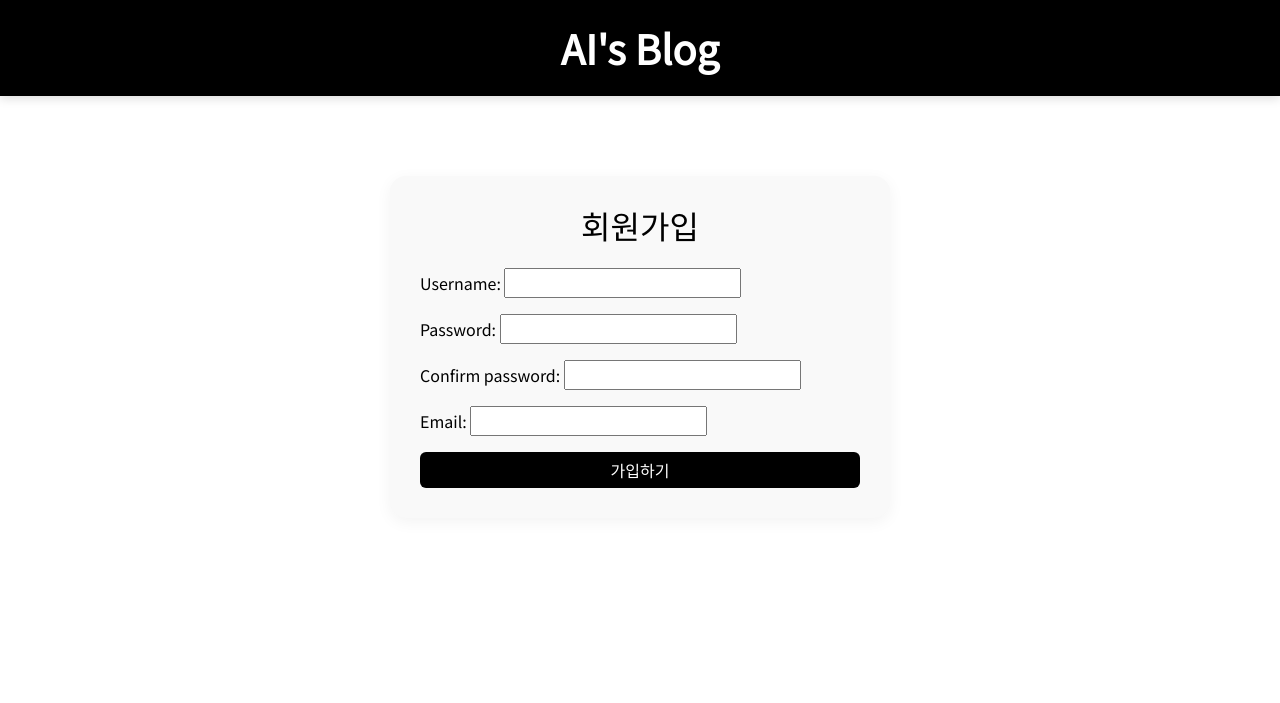
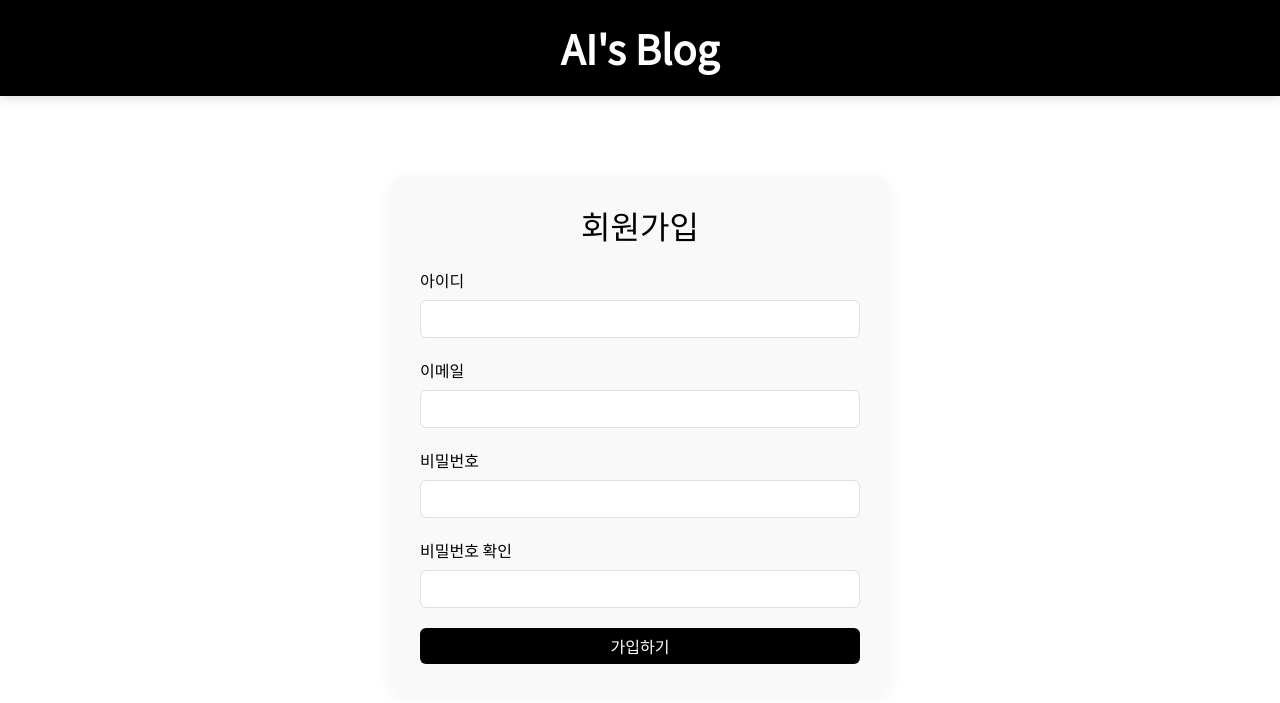
Before and after one commit to baskduf/AInfluence, a Django app: page /member/sign_up in a window 1280 px wide. Shown: the top 703 px of the page. Run offline with Django 5.2, Linux system fonts and the light colour scheme.

Commit message:
add : login validation

```diff
--- a/member/forms.py
+++ b/member/forms.py
@@ -1,7 +1,48 @@
+from django import forms
+from django.contrib.auth.models import User
+import re
+
 from django import forms
 
 class SignupForm(forms.Form):
-    username = forms.CharField(widget=forms.TextInput(), required=True)
-    password = forms.CharField(widget=forms.PasswordInput(), required=True)
-    confirm_password = forms.CharField(widget=forms.PasswordInput(), required=True)
-    email = forms.EmailField(widget=forms.TextInput())
+    username = forms.CharField(
+        widget=forms.TextInput(attrs={'class': 'form-control'}),
+        required=True
+    )
+    email = forms.EmailField(
+        widget=forms.EmailInput(attrs={'class': 'form-control'}),
+        required=True
+    )
+    password = forms.CharField(
+        widget=forms.PasswordInput(attrs={'class': 'form-control'}),
+        required=True
+    )
+    confirm_password = forms.CharField(
+        widget=forms.PasswordInput(attrs={'class': 'form-control'}),
+        required=True
+    )
+
+
+    def clean_username(self):
+        username = self.cleaned_data.get('username')
+        if User.objects.filter(username=username).exists():
+            raise forms.ValidationError("이미 사용 중인 사용자 이름입니다.")
+        if not re.match(r'^[a-zA-Z0-9_]+$', username):
+            raise forms.ValidationError("사용자 이름은 영문자, 숫자, 밑줄(_)만 사용할 수 있습니다.")
+        return username
+
+    def clean_email(self):
+        email = self.cleaned_data.get('email')
+        if User.objects.filter(email=email).exists():
+            raise forms.ValidationError("이미 등록된 이메일입니다.")
+        return email
+
+    def clean(self):
+        cleaned_data = super().clean()
+        password = cleaned_data.get('password')
+        confirm = cleaned_data.get('confirm_password')
+
+        if password and confirm and password != confirm:
+            self.add_error('confirm_password', "비밀번호가 일치하지 않습니다.")
+
+        return cleaned_data
--- a/member/views.py
+++ b/member/views.py
@@ -27,6 +27,11 @@ def login_controller(request):
             return render(request, 'login_error.html')
 
 
+from django.contrib.auth.models import User
+from django.contrib.auth import login
+from django.shortcuts import render, redirect
+from .forms import SignupForm  # 폼 import
+
 def sign_up(request):
     if request.method == 'POST':
         form = SignupForm(request.POST)
@@ -34,12 +39,15 @@ def sign_up(request):
             username = form.cleaned_data['username']
             email = form.cleaned_data['email']
             password = form.cleaned_data['password']
-            confirm_password = form.cleaned_data['confirm_password']
-            if password == confirm_password and (not User.objects.filter(username=username).exists()):
-                user = User.objects.create_user(username, email, password)
-                user.save()
-                login(request, user)
-                return redirect('/board')
 
-    form = SignupForm()
-    return render(request, template_name="sign_up.html", context={"form":form})
+            # username 중복 체크는 form 내부 clean_username()에서 이미 함
+            user = User.objects.create_user(username=username, email=email, password=password)
+            login(request, user)
+            return redirect('/board')
+
+        # 유효성 검사 실패 → form 그대로 넘겨줘야 오류 메시지가 출력됨
+        return render(request, 'sign_up.html', {'form': form})
+
+    else:
+        form = SignupForm()
+        return render(request, 'sign_up.html', {'form': form})
--- a/templates/sign_up.html
+++ b/templates/sign_up.html
@@ -65,11 +65,52 @@
   <!-- 회원가입 폼 -->
   <div class="form-container">
     <h2 class="text-center mb-4">회원가입</h2>
-    <form method="post">
-      {% csrf_token %}
-      {{ form.as_p }}
-      <button type="submit" class="btn btn-dark">가입하기</button>
-    </form>
+<form method="post" novalidate>
+  {% csrf_token %}
+
+  <div class="mb-3">
+    <label for="{{ form.username.id_for_label }}" class="form-label">아이디</label>
+    {{ form.username }}
+    {% if form.username.errors %}
+      <div class="text-danger small">
+        {{ form.username.errors.0 }}
+      </div>
+    {% endif %}
+  </div>
+
+  <div class="mb-3">
+    <label for="{{ form.email.id_for_label }}" class="form-label">이메일</label>
+    {{ form.email }}
+    {% if form.email.errors %}
+      <div class="text-danger small">
+        {{ form.email.errors.0 }}
+      </div>
+    {% endif %}
+  </div>
+
+  <div class="mb-3">
+    <label for="{{ form.password.id_for_label }}" class="form-label">비밀번호</label>
+    {{ form.password }}
+    {% if form.password.errors %}
+      <div class="text-danger small">
+        {{ form.password.errors.0 }}
+      </div>
+    {% endif %}
+  </div>
+
+  <div class="mb-3">
+    <label for="{{ form.confirm_password.id_for_label }}" class="form-label">비밀번호 확인</label>
+    {{ form.confirm_password }}
+    {% if form.confirm_password.errors %}
+      <div class="text-danger small">
+        {{ form.confirm_password.errors.0 }}
+      </div>
+    {% endif %}
+  </div>
+
+  <button type="submit" class="btn btn-dark">가입하기</button>
+</form>
+
   </div>
 
   <!-- Bootstrap JS -->
```
